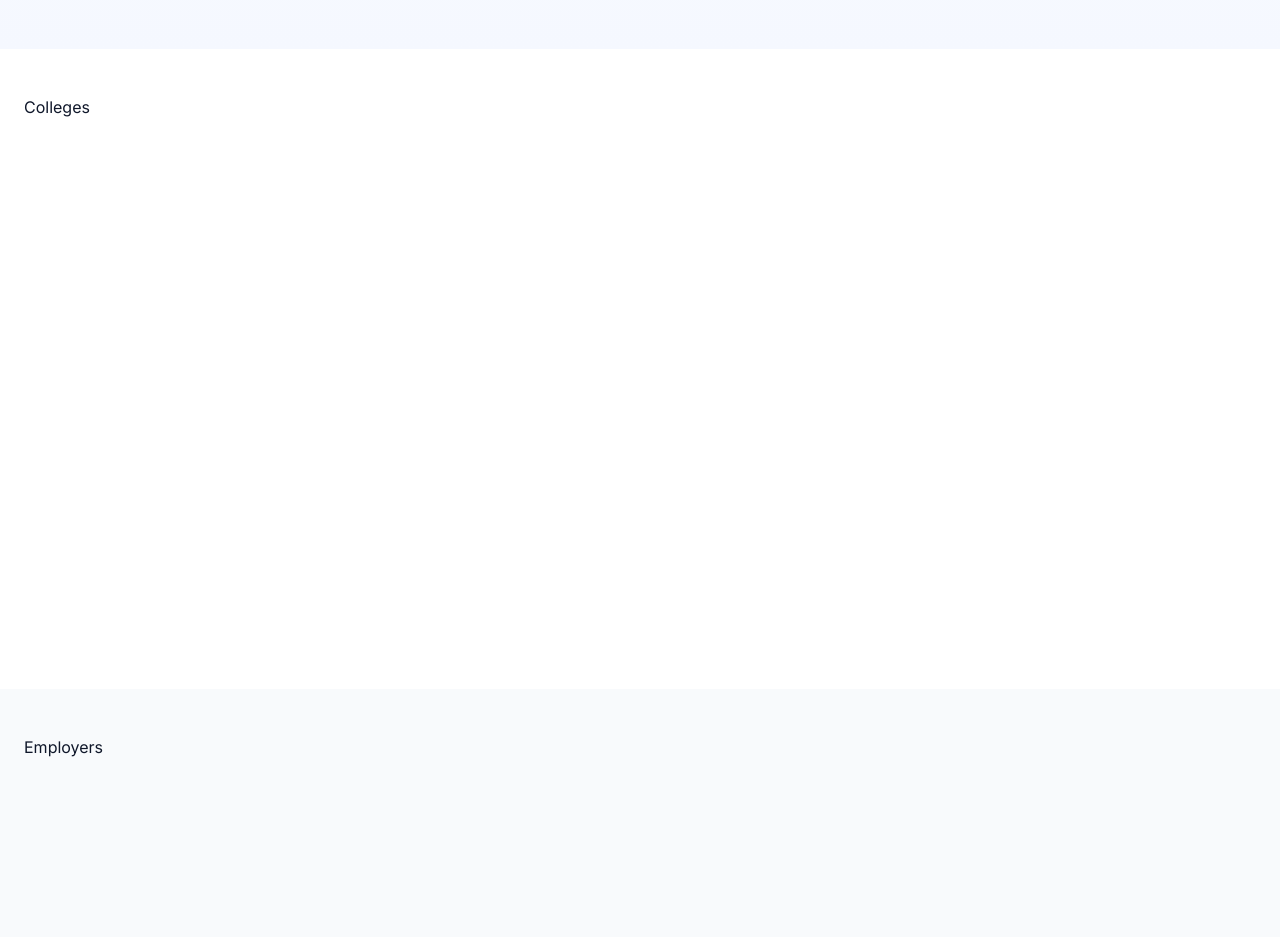
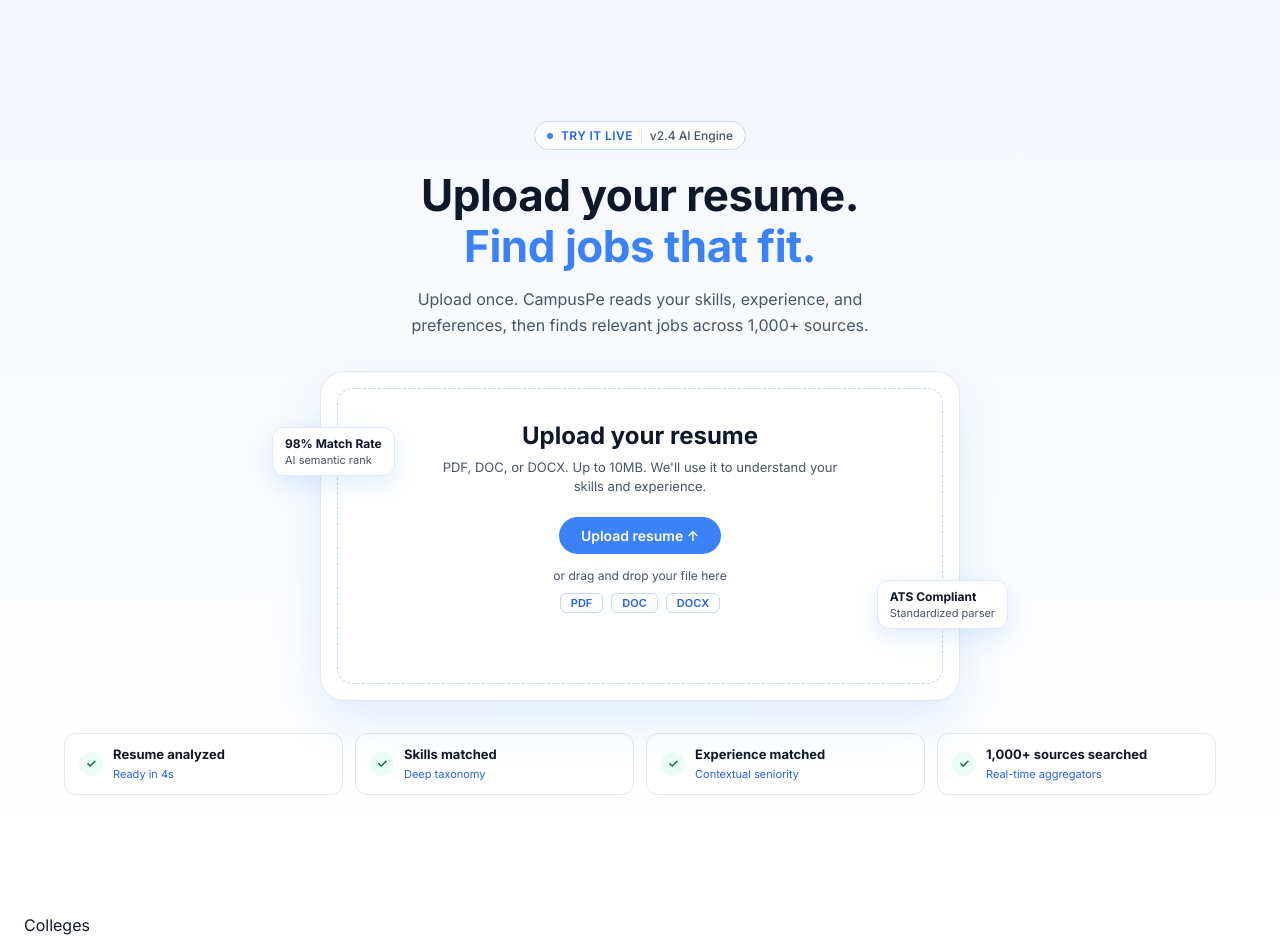
Before and after one commit to Sushil09kp/campuspe-29, a Next.js app: page / in a window 1280 px wide. Shown: the part 1860-2797 px from the top of the page. Built offline with nearby package versions, Linux system fonts and the light colour scheme.

Commit message:
Add ResumeUpload section and centered SectionHeader

```diff
--- /dev/null
+++ b/app/components/ResumeUpload/ResumeUpload.js
@@ -0,0 +1,154 @@
+"use client";
+
+import { useRef, useState } from "react";
+import SectionHeader from "../SectionHeader/SectionHeader";
+import styles from "./ResumeUpload.module.css";
+
+const MAX_SIZE = 10 * 1024 * 1024; // 10MB in bytes
+const ALLOWED = ["pdf", "doc", "docx"];
+
+const checks = [
+  { title: "Resume analyzed", note: "Ready in 4s" },
+  { title: "Skills matched", note: "Deep taxonomy" },
+  { title: "Experience matched", note: "Contextual seniority" },
+  { title: "1,000+ sources searched", note: "Real-time aggregators" },
+];
+
+function validate(file) {
+  const ext = file.name.split(".").pop().toLowerCase();
+  if (!ALLOWED.includes(ext)) {
+    return "Only PDF, DOC or DOCX files are allowed.";
+  }
+  if (file.size > MAX_SIZE) {
+    return "File is too large. Maximum size is 10MB.";
+  }
+  return "";
+}
+
+export default function ResumeUpload() {
+  const inputRef = useRef(null);
+  const [file, setFile] = useState(null);
+  const [error, setError] = useState("");
+  const [dragging, setDragging] = useState(false);
+
+  function handleFile(selected) {
+    if (!selected) return;
+    const problem = validate(selected);
+    if (problem) {
+      setFile(null);
+      setError(problem);
+      return;
+    }
+    setError("");
+    setFile(selected);
+  }
+
+  function handleDrop(e) {
+    e.preventDefault();
+    setDragging(false);
+    handleFile(e.dataTransfer.files[0]);
+  }
+
+  function handleRemove() {
+    setFile(null);
+    setError("");
+    if (inputRef.current) inputRef.current.value = "";
+  }
+
+  return (
+    <section id="try-it-live" className={styles.section}>
+      <div className="container">
+        <SectionHeader
+          align="center"
+          eyebrow="Try it live"
+          meta="v2.4 AI Engine"
+          title="Upload your resume."
+          highlight="Find jobs that fit."
+          description="Upload once. CampusPe reads your skills, experience, and preferences, then finds relevant jobs across 1,000+ sources."
+        />
+
+        <div className={styles.stage}>
+          <div className={`${styles.floatChip} ${styles.matchChip}`}>
+            <strong>98% Match Rate</strong>
+            <small>AI semantic rank</small>
+          </div>
+          <div className={`${styles.floatChip} ${styles.atsChip}`}>
+            <strong>ATS Compliant</strong>
+            <small>Standardized parser</small>
+          </div>
+
+          <div className={styles.card}>
+            <div
+              className={`${styles.drop} ${dragging ? styles.dropActive : ""}`}
+              onDragOver={(e) => {
+                e.preventDefault();
+                setDragging(true);
+              }}
+              onDragLeave={() => setDragging(false)}
+              onDrop={handleDrop}
+            >
+              <h3>Upload your resume</h3>
+              <p className={styles.hint}>
+                PDF, DOC, or DOCX. Up to 10MB. We&apos;ll use it to understand
+                your skills and experience.
+              </p>
+
+              <input
+                ref={inputRef}
+                type="file"
+                accept=".pdf,.doc,.docx"
+                className={styles.input}
+                onChange={(e) => handleFile(e.target.files[0])}
+                aria-label="Choose resume file"
+              />
+
+              <button
+                type="button"
+                className={styles.uploadBtn}
+                onClick={() => inputRef.current.click()}
+              >
+                Upload resume ↑
+              </button>
+
+              <p className={styles.or}>or drag and drop your file here</p>
+
+              <div className={styles.types}>
+                <span>PDF</span>
+                <span>DOC</span>
+                <span>DOCX</span>
+              </div>
+
+              <div aria-live="polite" className={styles.status}>
+                {error && <p className={styles.error}>{error}</p>}
+                {file && (
+                  <p className={styles.success}>
+                    ✓ {file.name} ({(file.size / 1024).toFixed(0)} KB)
+                    <button
+                      type="button"
+                      className={styles.remove}
+                      onClick={handleRemove}
+                    >
+                      Remove
+                    </button>
+                  </p>
+                )}
+              </div>
+            </div>
+          </div>
+        </div>
+
+        <ul className={styles.checks}>
+          {checks.map((c) => (
+            <li key={c.title} className={styles.check}>
+              <span className={styles.tick} aria-hidden="true">✓</span>
+              <div>
+                <strong>{c.title}</strong>
+                <small>{c.note}</small>
+              </div>
+            </li>
+          ))}
+        </ul>
+      </div>
+    </section>
+  );
+}
--- /dev/null
+++ b/app/components/ResumeUpload/ResumeUpload.module.css
@@ -0,0 +1,246 @@
+.section {
+  padding: 72px 0;
+  background: linear-gradient(180deg, #f5f8ff 0%, #ffffff 100%);
+}
+
+.stage {
+  position: relative;
+  max-width: 640px;
+  margin: 8px auto 0;
+}
+
+.card {
+  padding: 16px;
+  border: 1px solid var(--border);
+  border-radius: 24px;
+  background: #fff;
+  box-shadow: 0 20px 48px rgba(59, 130, 246, 0.14);
+}
+
+.drop {
+  display: flex;
+  flex-direction: column;
+  align-items: center;
+  padding: 32px 24px;
+  border: 1.5px dashed #bfdbfe;
+  border-radius: 16px;
+  text-align: center;
+  transition: background 0.2s, border-color 0.2s;
+}
+.drop h3 {
+  margin: 0 0 8px;
+  font-size: 24px;
+  color: var(--text-900);
+}
+.dropActive {
+  border-color: var(--blue-500);
+  background: var(--blue-50);
+}
+
+.hint {
+  max-width: 420px;
+  margin: 0 0 20px;
+  font-size: 13px;
+  line-height: 1.5;
+  color: var(--text-600);
+}
+
+.input {
+  display: none;
+}
+
+.uploadBtn {
+  padding: 10px 22px;
+  border: 0;
+  border-radius: var(--radius-pill);
+  background: var(--blue-500);
+  color: #fff;
+  font: inherit;
+  font-size: 14px;
+  font-weight: 600;
+  cursor: pointer;
+  transition: background 0.2s, transform 0.1s, box-shadow 0.2s;
+}
+.uploadBtn:hover {
+  background: var(--blue-600);
+  box-shadow: 0 8px 18px rgba(37, 99, 235, 0.3);
+}
+.uploadBtn:active {
+  transform: scale(0.97);
+}
+.uploadBtn:focus-visible {
+  outline: 2px solid var(--blue-600);
+  outline-offset: 3px;
+}
+
+.or {
+  margin: 14px 0 10px;
+  font-size: 12px;
+  color: var(--text-600);
+}
+
+.types {
+  display: flex;
+  gap: 8px;
+}
+.types span {
+  padding: 2px 10px;
+  border: 1px solid #bfdbfe;
+  border-radius: 6px;
+  color: var(--blue-600);
+  font-size: 11px;
+  font-weight: 600;
+}
+
+.status {
+  min-height: 24px;
+  margin-top: 14px;
+}
+.error {
+  margin: 0;
+  font-size: 13px;
+  font-weight: 600;
+  color: #dc2626;
+}
+.success {
+  display: flex;
+  align-items: center;
+  justify-content: center;
+  flex-wrap: wrap;
+  gap: 10px;
+  margin: 0;
+  font-size: 13px;
+  font-weight: 600;
+  color: #047857;
+}
+.remove {
+  padding: 2px 8px;
+  border: 1px solid var(--border);
+  border-radius: var(--radius-pill);
+  background: #fff;
+  color: var(--text-600);
+  font: inherit;
+  font-size: 12px;
+  cursor: pointer;
+}
+.remove:hover {
+  border-color: #dc2626;
+  color: #dc2626;
+}
+.remove:focus-visible {
+  outline: 2px solid var(--blue-500);
+  outline-offset: 2px;
+}
+
+
+.floatChip {
+  position: absolute;
+  z-index: 2;
+  display: flex;
+  flex-direction: column;
+  gap: 2px;
+  padding: 8px 12px;
+  border: 1px solid #dbeafe;
+  border-radius: 12px;
+  background: #fff;
+  box-shadow: 0 8px 24px rgba(59, 130, 246, 0.15);
+  animation: bob 5s ease-in-out infinite;
+}
+.floatChip strong {
+  font-size: 12px;
+  color: var(--text-900);
+}
+.floatChip small {
+  font-size: 11px;
+  color: var(--text-600);
+}
+.matchChip {
+  top: 56px;
+  left: -48px;
+}
+.atsChip {
+  bottom: 72px;
+  right: -48px;
+  animation-delay: 1.5s;
+}
+
+@keyframes bob {
+  0%,
+  100% {
+    transform: translateY(0);
+  }
+  50% {
+    transform: translateY(-6px);
+  }
+}
+
+.checks {
+  display: grid;
+  grid-template-columns: repeat(4, 1fr);
+  gap: 12px;
+  margin: 32px 0 0;
+  padding: 0;
+  list-style: none;
+}
+.check {
+  display: flex;
+  align-items: center;
+  gap: 10px;
+  padding: 12px 14px;
+  border: 1px solid var(--border);
+  border-radius: 12px;
+  background: #fff;
+  transition: transform 0.2s, box-shadow 0.2s;
+}
+.check:hover {
+  transform: translateY(-2px);
+  box-shadow: 0 8px 20px rgba(59, 130, 246, 0.12);
+}
+.check strong {
+  display: block;
+  font-size: 13px;
+  color: var(--text-900);
+}
+.check small {
+  font-size: 11px;
+  color: var(--blue-600);
+}
+.tick {
+  display: grid;
+  place-items: center;
+  flex-shrink: 0;
+  width: 24px;
+  height: 24px;
+  border-radius: 50%;
+  background: #ecfdf5;
+  color: #047857;
+  font-size: 12px;
+  font-weight: 700;
+}
+
+@media (max-width: 900px) {
+  .checks {
+    grid-template-columns: repeat(2, 1fr);
+  }
+  .floatChip {
+    display: none;
+  }
+}
+
+@media (max-width: 480px) {
+  .section {
+    padding: 48px 0;
+  }
+  .checks {
+    grid-template-columns: 1fr;
+  }
+  .drop {
+    padding: 24px 16px;
+  }
+}
+
+@media (prefers-reduced-motion: reduce) {
+  .floatChip {
+    animation: none;
+  }
+}
--- a/app/components/SectionHeader/SectionHeader.js
+++ b/app/components/SectionHeader/SectionHeader.js
@@ -1,12 +1,22 @@
 import styles from "./SectionHeader.module.css";
 
-export default function SectionHeader({ eyebrow, title, highlight, description }) {
+export default function SectionHeader({
+  eyebrow,
+  meta,
+  title,
+  highlight,
+  description,
+  align = "left",
+}) {
+  const alignClass = align === "center" ? styles.center : "";
+
   return (
-    <div className={styles.wrap}>
+    <div className={`${styles.wrap} ${alignClass}`}>
       {eyebrow && (
         <span className={styles.pill}>
           <span className={styles.dot} aria-hidden="true" />
           {eyebrow}
+          {meta && <span className={styles.meta}>{meta}</span>}
         </span>
       )}
       <h2 className={styles.title}>
--- a/app/components/SectionHeader/SectionHeader.module.css
+++ b/app/components/SectionHeader/SectionHeader.module.css
@@ -2,6 +2,11 @@
   display: flex;
   flex-direction: column;
   align-items: flex-start;
+}
+
+.center {
+  align-items: center;
+  text-align: center;
 }
 
 .pill {
@@ -26,6 +31,15 @@
   background: var(--blue-500);
 }
 
+.meta {
+  padding-left: 8px;
+  border-left: 1px solid var(--border);
+  color: var(--text-600);
+  font-weight: 500;
+  letter-spacing: 0;
+  text-transform: none;
+}
+
 .title {
   margin: 20px 0 16px;
   font-size: clamp(30px, 4.5vw, 44px);
--- a/app/page.js
+++ b/app/page.js
@@ -3,6 +3,7 @@
 import Stats from "./components/Stats/Stats";
 import Partners from "./components/Partners/Partners";
 import OpportunityDiscovery from "./components/OpportunityDiscovery/OpportunityDiscovery";
+import ResumeUpload from "./components/ResumeUpload/ResumeUpload";
 
 const box = { minHeight: "80vh", padding: "48px 24px" };
 
@@ -15,6 +16,7 @@
         <Stats />
         <Partners />
         <OpportunityDiscovery />
+        <ResumeUpload />
         <section id="colleges" style={box}>Colleges</section>
         <section id="employers" style={{ ...box, background: "#f8fafc" }}>Employers</section>
         <section id="get-started" style={box}>Get started</section>
```
